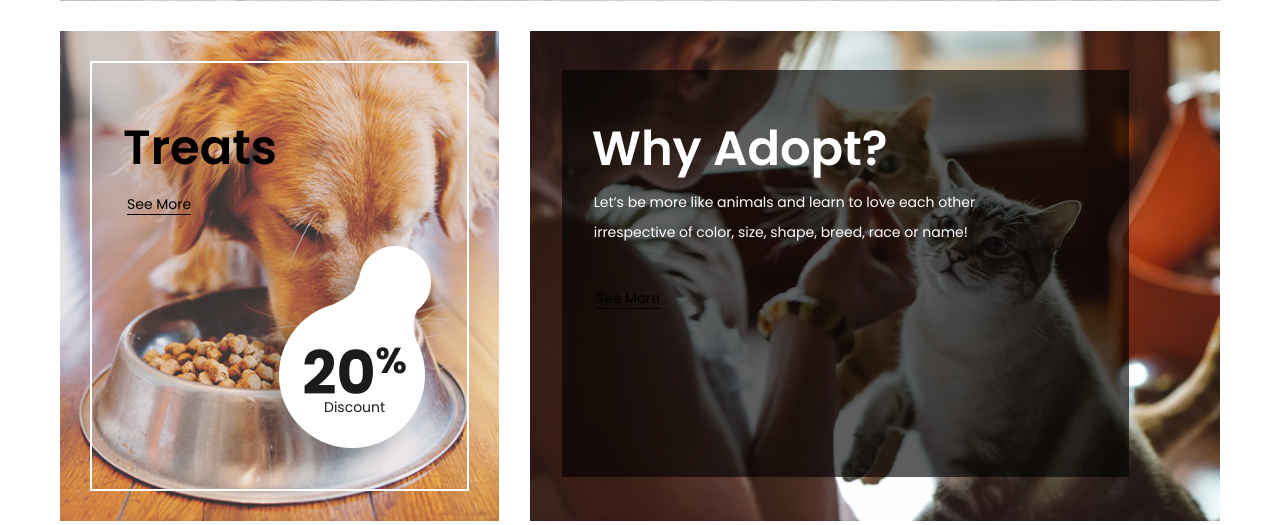
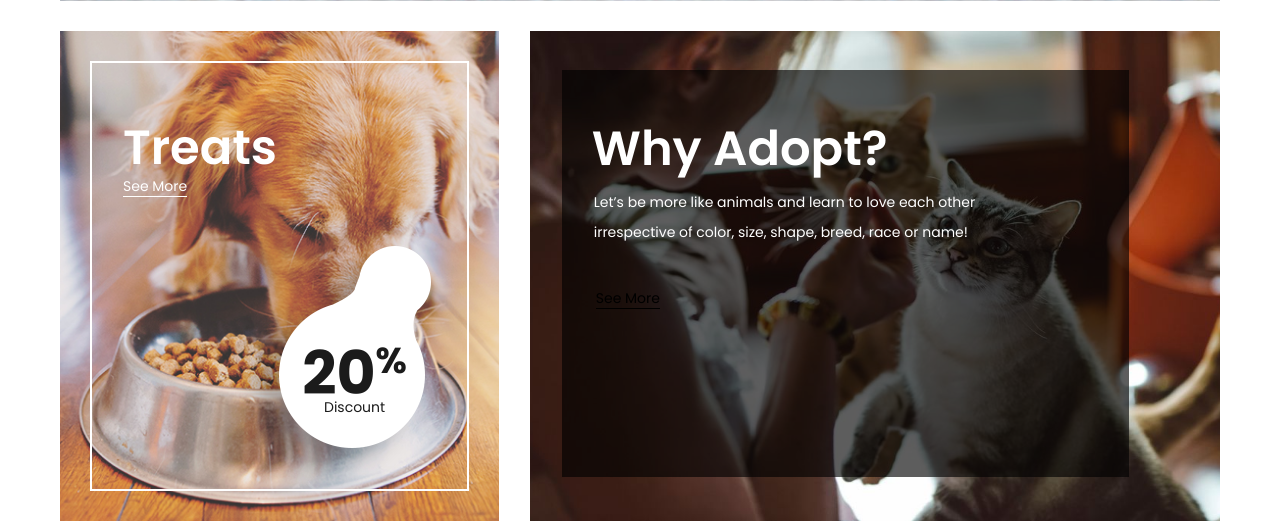
Before and after one commit to anshumanairy/adoption, a Django app: page / in a window 1280 px wide. Shown: the part 919-1444 px from the top of the page. Run offline with Django 3.2, Linux system fonts and the light colour scheme; some libraries are stand-ins or nearby versions; grey boxes are pictures that could not be loaded.

Commit message:
Minor fe changes in home.html

```diff
--- a/adopt/static/css/main_styles.css
+++ b/adopt/static/css/main_styles.css
@@ -1040,6 +1040,25 @@ section
 	background: black;
 	content: '';
 }
+.avds_link1 a
+{
+	position: relative;
+	display: inline-block;
+	font-size: 14px;
+	font-weight: 400;
+	color: white;
+}
+.avds_link1 a::after
+{
+	display: block;
+	position: absolute;
+	left: 0;
+	bottom: 0;
+	width: 100%;
+	height: 1px;
+	background: white;
+	content: '';
+}
 
 /* Ad Large */
 
--- a/adopt/templates/home.html
+++ b/adopt/templates/home.html
@@ -277,8 +277,8 @@
 						</div>
 					</div>
 					<div class="avds_small_content">
-						<div class="avds_title">Treats</div>
-						<div class="avds_link"><a href="{% url 'categories' %}">See More</a></div>
+						<div class="avds_title1">Treats</div>
+						<div class="avds_link1"><a href="{% url 'categories' %}">See More</a></div>
 					</div>
 				</div>
 			</div>
```
